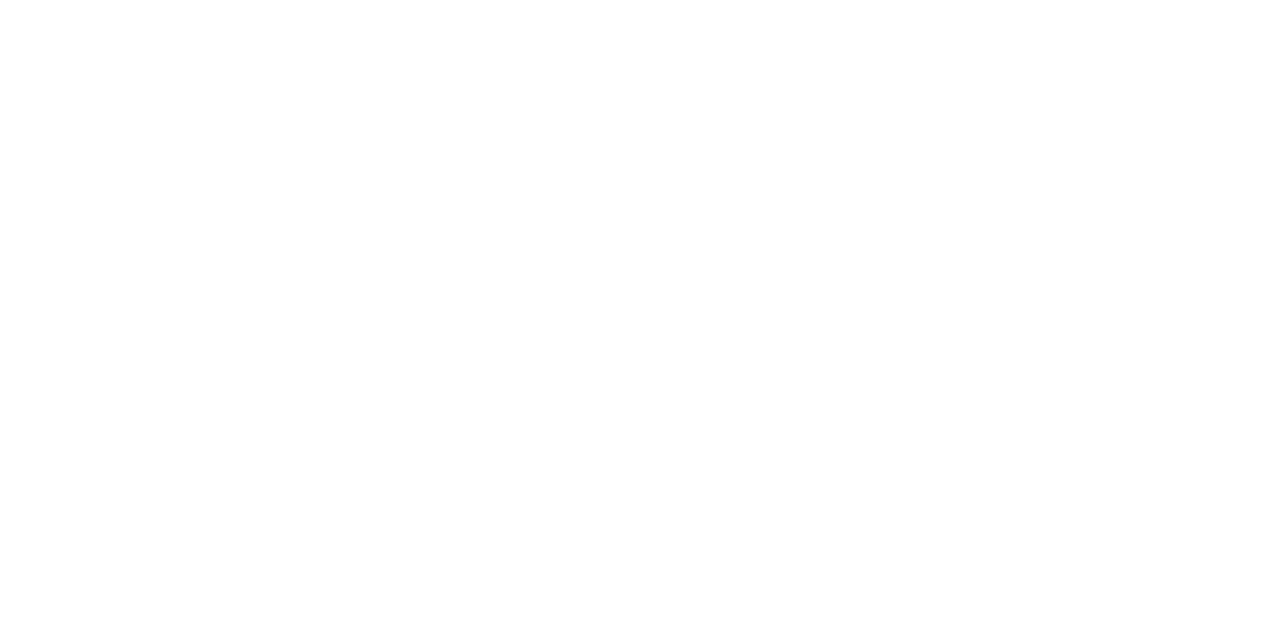
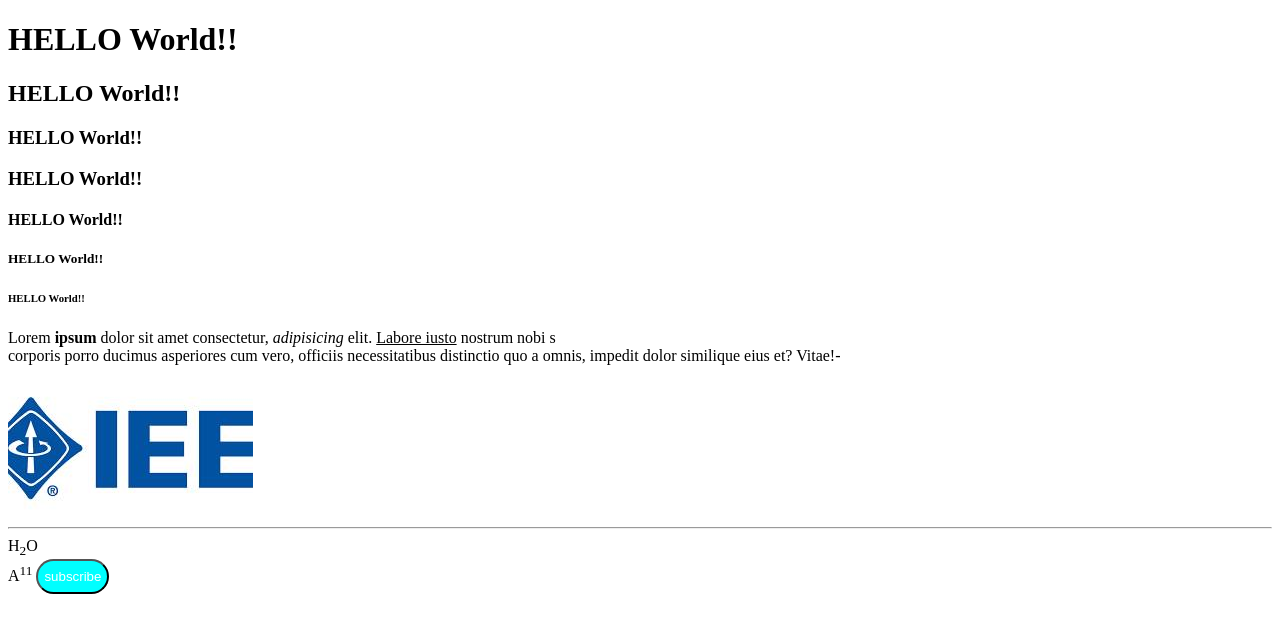
Before and after one commit to ManeeshNR/ieeewrkshp, a plain HTML site: page index.html in a window 1280 px wide. Drawn offline with Linux system fonts and the light colour scheme.

Commit message:
first commit

```diff
--- a/index.html
+++ b/index.html
@@ -4,8 +4,24 @@
     <meta charset="UTF-8">
     <meta name="viewport" content="width=device-width, initial-scale=1.0">
     <title>IEEE</title>
+    <link rel="stylesheet" href="style.css">
 </head>
 <body>
+    <h1>HELLO World!!</h1>
+    <h2>HELLO World!!</h2>
+    <h3>HELLO World!!</h3>
+    <h3>HELLO World!!</h3>
+    <h4>HELLO World!!</h4>
+    <h5>HELLO World!!</h5>
+    <h6>HELLO World!!</h6>
+    <p>Lorem <b>ipsum</b> dolor sit amet consectetur, <i>adipisicing</i> elit. <u>Labore iusto</u> nostrum nobi s<BR>
+         corporis porro ducimus asperiores cum vero, officiis necessitatibus distinctio quo a omnis, impedit dolor similique eius et? Vitae!-</p>
+    <img src="./download.jpeg" alt="ieee">
+    <HR></HR>
+    H<sub>2</sub>O <br>
+    A<sup>11</sup>
 
+    <button>subscribe</button>
 </body>
+
 </html>
--- /dev/null
+++ b/style.css
@@ -0,0 +1,9 @@
+button{
+    background-color: aqua;
+    height:35px;
+cursor:pointer;
+border-radius: 25px;
+color:white;
+
+
+}
```
